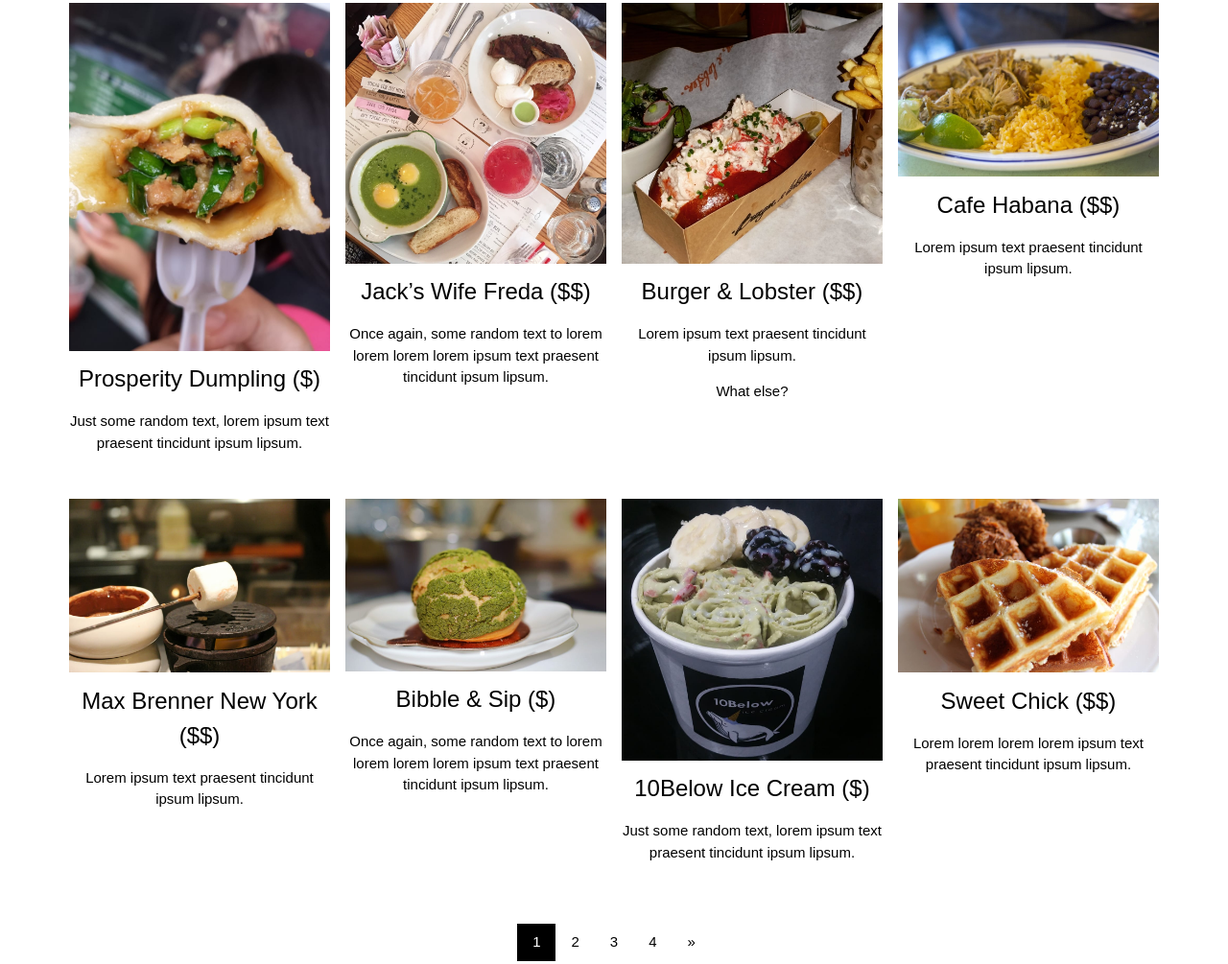
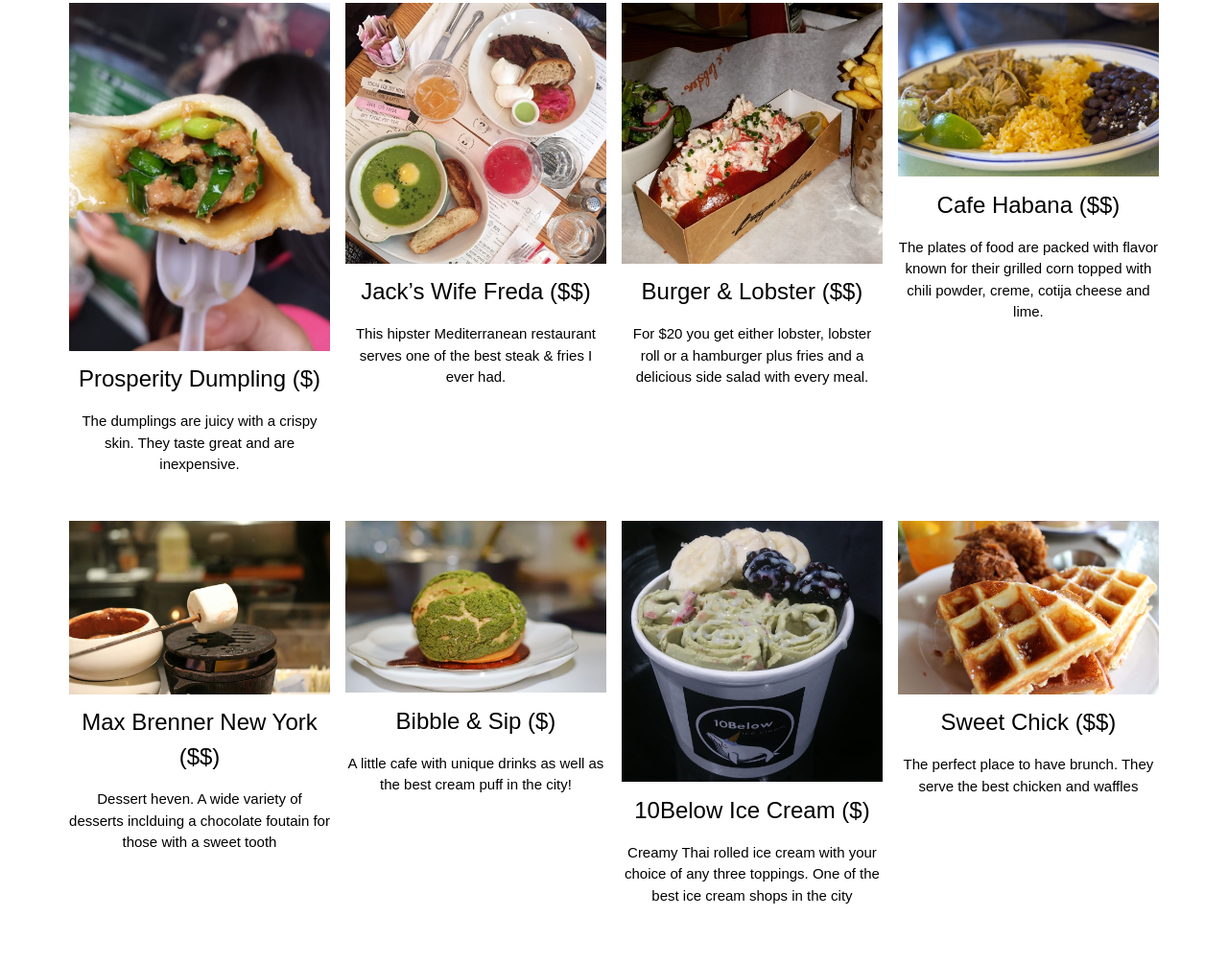
Before and after one commit to stephenfung98/stephenfung98.github.io, a plain HTML site: page index.html in a window 1280 px wide. Shown: the part 121-1126 px from the top of the page at 96% size. Drawn offline with Linux system fonts and the light colour scheme; a web font is replaced by a local one.

Commit message:
text edits

```diff
--- a/index.html
+++ b/index.html
@@ -35,23 +35,22 @@
     <div class="w3-quarter">
       <img src="dumpling.jpg" alt="Sandwich" style="width:100%">
       <h3>Prosperity Dumpling ($)</h3>
-      <p>Just some random text, lorem ipsum text praesent tincidunt ipsum lipsum.</p>
+      <p>The dumplings are juicy with a crispy skin. They taste great and are inexpensive.</p>
     </div>
     <div class="w3-quarter">
       <img src="jack'swifefreeda.jpg" alt="Steak" style="width:100%">
       <h3>Jack’s Wife Freda ($$)</h3>
-      <p>Once again, some random text to lorem lorem lorem lorem ipsum text praesent tincidunt ipsum lipsum.</p>
+      <p>This hipster Mediterranean restaurant serves one of the best steak & fries I ever had.</p>
     </div>
     <div class="w3-quarter">
       <img src="burgerandlobster.jpg" alt="Cherries" style="width:100%">
       <h3>Burger & Lobster ($$)</h3>
-      <p>Lorem ipsum text praesent tincidunt ipsum lipsum.</p>
-      <p>What else?</p>
+      <p>For $20 you get either lobster, lobster roll or a hamburger plus fries and a delicious side salad with every meal.</p>
     </div>
     <div class="w3-quarter">
       <img src="cafeHabana.jpg" alt="Pasta and Wine" style="width:100%">
       <h3>Cafe Habana ($$)</h3>
-      <p>Lorem ipsum text praesent tincidunt ipsum lipsum.</p>
+      <p>The plates of food are packed with flavor known for their grilled corn topped with chili powder, creme, cotija cheese and lime.</p>
     </div>
   </div>
 
@@ -60,22 +59,22 @@
     <div class="w3-quarter">
       <img src="maxbrenner.jpg" alt="Popsicle" style="width:100%">
       <h3>Max Brenner New York ($$)</h3>
-      <p>Lorem ipsum text praesent tincidunt ipsum lipsum.</p>
+      <p>Dessert heven. A wide variety of desserts inclduing a chocolate foutain for those with a sweet tooth</p>
     </div>
     <div class="w3-quarter">
       <img src="bibble&sip.jpg" alt="Salmon" style="width:100%">
       <h3>Bibble & Sip ($)</h3>
-      <p>Once again, some random text to lorem lorem lorem lorem ipsum text praesent tincidunt ipsum lipsum.</p>
+      <p>A little cafe with unique drinks as well as the best cream puff in the city!</p>
     </div>
     <div class="w3-quarter">
       <img src="10below.jpg" alt="Sandwich" style="width:100%">
       <h3>10Below Ice Cream ($)</h3>
-      <p>Just some random text, lorem ipsum text praesent tincidunt ipsum lipsum.</p>
+      <p>Creamy Thai rolled ice cream with your choice of any three toppings. One of the best ice cream shops in the city</p>
     </div>
     <div class="w3-quarter">
       <img src="sweetchick.jpg" alt="Croissant" style="width:100%">
       <h3>Sweet Chick ($$)</h3>
-      <p>Lorem lorem lorem lorem ipsum text praesent tincidunt ipsum lipsum.</p>
+      <p>The perfect place to have brunch. They serve the best chicken and waffles </p>
     </div>
   </div>
 
```
